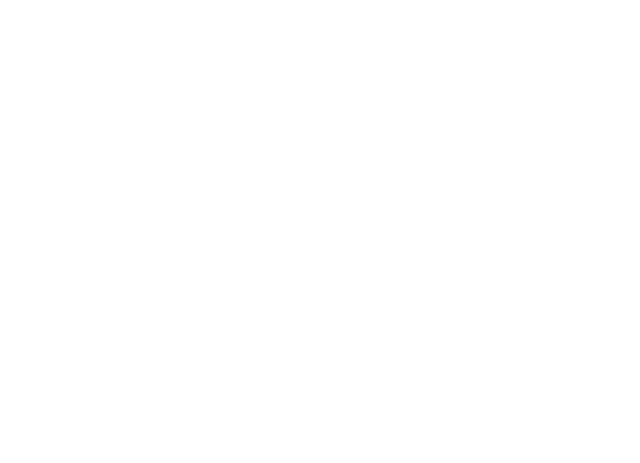
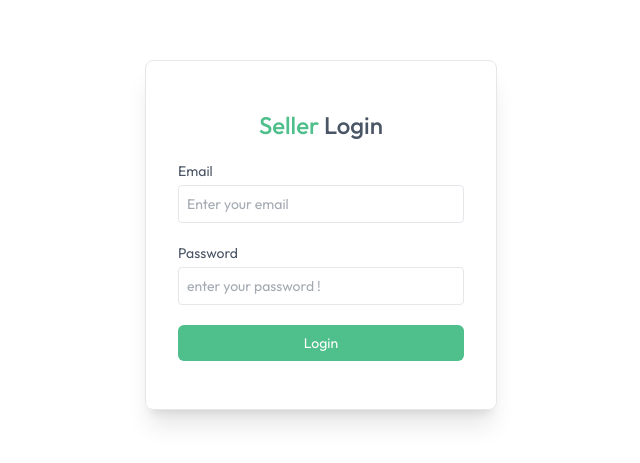
Before and after one commit to Warano02/Greencard_front, a React (Vite) app: page /seller in a window 1280 px wide. Before the commit this address had no page. Shown: the part 165-628 px from the top of the page, without its empty margins (319-959 px from the left). Built offline with nearby package versions, Linux system fonts and the light colour scheme.

Commit message:
seller layout

```diff
--- a/src/App.jsx
+++ b/src/App.jsx
@@ -12,11 +12,13 @@
 import Card from './pages/Card'
 import AddAddress from './pages/AddAddress'
 import MyOrders from './pages/MyOrders'
+import SellerLogin from './components/seller/SellerLogin'
+import SellerLayout from './pages/seller/SellerLayout'
 function App() {
   const isSellerPath = useLocation().pathname.includes("seller")
-  const { showUserLogin } = useAppContext()
+  const { showUserLogin, isSeller } = useAppContext()
   return (
-    <div>
+    <div className='text-default min-h-screen text-gray-700 bg-white'>
       {isSellerPath ? null : <NavBar />}
       {showUserLogin ? <Login /> : null}
       <Toaster />
@@ -29,6 +31,9 @@
           <Route path="/add-address" element={<AddAddress />} />
           <Route path="/products/:category" element={<ProductCategory />} />
           <Route path="/products/:category/:id" element={<ProductsDetails />} />
+          <Route path='/seller' element={isSeller ? <SellerLayout /> : <SellerLogin />}>
+
+          </Route>
         </Routes>
       </div>
       {!isSellerPath && <Footer />}
--- /dev/null
+++ b/src/components/seller/SellerLogin.jsx
@@ -0,0 +1,36 @@
+import React, { useEffect, useState } from 'react'
+import { useAppContext } from '../../context/AppContext'
+
+function SellerLogin() {
+  const { isSeller, setIsSeller, navigate } = useAppContext()
+  const [email, setEmail] = useState("")
+  const [password, setPassword] = useState("")
+  useEffect(() => {
+    if (isSeller) {
+      navigate("/seller")
+    }
+  }, [isSeller])
+  const onSubmitHandler = async (e) => {
+    e.preventDefault();
+    setIsSeller(true)
+  }
+  return !isSeller && (
+    <form onSubmit={onSubmitHandler} className='min-h-screen flex items-center justify-center text-sm text-gray-600'>
+      <div className='flex flex-col gap-5 items-start p-8 py-12 min-w-80 sm:min-w-88 rounded-lg shadow-xl border border-gray-200'>
+        <p className='text-2xl font-medium m-auto'><span className='text-primary'>Seller</span> Login</p>
+
+        <div className='w-full'>
+          <p>Email</p>
+          <input onChange={(e) => setEmail(e.target.value)} value={email} type="email" name="email" placeholder='Enter your email' className='border border-gray-200 rounded w-full p-2 mt-1 outline-primary' required />
+        </div>
+        <div className='w-full'>
+          <p>Password</p>
+          <input onChange={(e) => setPassword(e.target.value)} value={password} type="password" name="email" placeholder='enter your password !' className='border border-gray-200 rounded w-full p-2 mt-1 outline-primary' required />
+        </div>
+        <button type="submit" className='bg-primary text-white w-full py-2 rounded-md cursor-pointer'>Login</button>
+      </div>
+    </form>
+  )
+}
+
+export default SellerLogin
--- /dev/null
+++ b/src/pages/seller/SellerLayout.jsx
@@ -0,0 +1,48 @@
+import React from 'react'
+import { useAppContext } from '../../context/AppContext';
+import { assets } from '../../assets/assets';
+import { Link, NavLink, Outlet } from 'react-router-dom';
+
+const SellerLayout = () => {
+    const { setIsSeller } = useAppContext()
+    const sidebarLinks = [
+        { name: "Add Product", path: "/seller", icon: assets.add_icon },
+        { name: "Product List", path: "/seller/product-list", icon: assets.product_list_icon },
+        { name: "Orders", path: "/seller/orders", icon: assets.order_icon },
+    ];
+    const logout = async () => {
+        setIsSeller(false)
+    }
+
+    return (
+        <>
+            <div className="flex items-center justify-between px-4 md:px-8 border-b border-gray-300 py-3 bg-white transition-all duration-300">
+                <Link to={"/"}>
+                    <img className="cursor-pointer w-34 md:w-38" src={assets.logo} alt="dummyLogoColored" />
+                </Link>
+                <div className="flex items-center gap-5 text-gray-500">
+                    <p>Hi! Admin</p>
+                    <button onClick={logout} className='border rounded-full text-sm px-4 py-1'>Logout</button>
+                </div>
+            </div>
+            <div className='flex'>
+                <div className="md:w-64 w-16 border-r h-[550px] text-base border-gray-300 pt-4 flex flex-col">
+                    {sidebarLinks.map((item) => (
+                        <NavLink to={item.path} key={item.name} end={item.path === "/seller"}
+                            className={({ isActive }) => `flex items-center py-3 px-4 gap-3
+                            ${isActive ? "border-r-4 md:border-r-[6px] bg-primary/10 border-primary text-primary"
+                                    : "hover:bg-gray-100/90 border-white "
+                                }`
+                            }
+                        >
+                            <img src={item.icon} alt="" className='w-7 h-7' />
+                            <p className="md:block hidden text-center">{item.name}</p>
+                        </NavLink>
+                    ))}
+                </div>
+                <Outlet />
+            </div>
+        </>
+    );
+};
+export default SellerLayout
```
